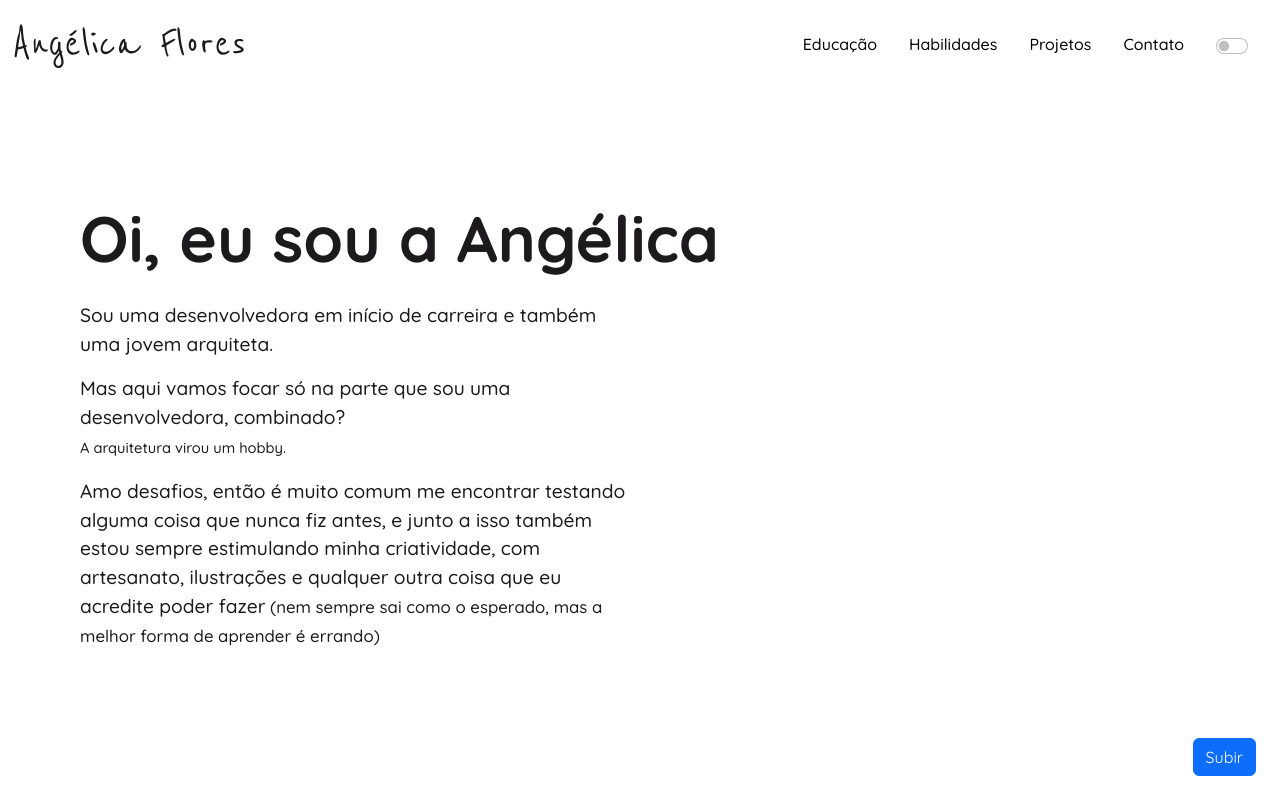
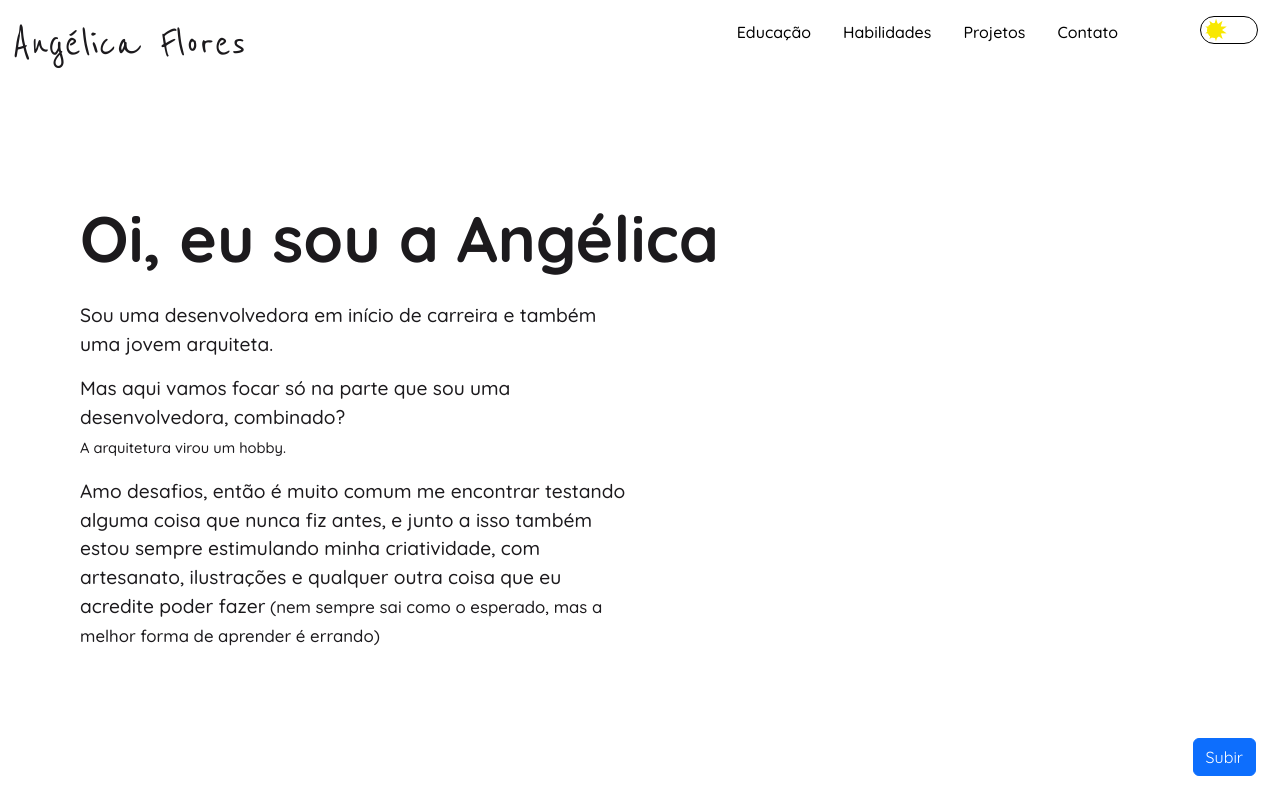
Before and after one commit to Angelicadf97/portfolio, a React (Create React App) app: page / in a window 1280 px wide. Shown: the top 800 px of the page. Built offline with nearby package versions, Linux system fonts and the light colour scheme.

Commit message:
botao dark-mode

```diff
--- a/public/index.html
+++ b/public/index.html
@@ -17,7 +17,6 @@
 </head>
 
 <body>
-  <noscript>You need to enable JavaScript to run this app.</noscript>
   <div id="root"></div>
   <script src="https://cdn.jsdelivr.net/npm/bootstrap@5.2.3/dist/js/bootstrap.bundle.min.js"
     integrity="sha384-kenU1KFdBIe4zVF0s0G1M5b4hcpxyD9F7jL+jjXkk+Q2h455rYXK/7HAuoJl+0I4"
--- a/src/App.css
+++ b/src/App.css
@@ -102,6 +102,102 @@ nav button input:checked ~ label .hamburguer::after{
 }
 /*MENU*/
 
+/*SWITCH*/
+#toggle_checkbox {
+  display: none;
+}
+
+.switch label {
+  width: 58px;
+  height: 28px;
+  background-color: #ffffff;
+  border: solid 1px black;
+  border-radius: 28px;
+  transform: translateY(-50%);
+  cursor: pointer;
+  transition: 0.3s ease background-color;
+  overflow: hidden;
+}
+
+#star {
+  position: absolute;
+  top: 6px;
+  left: 6px;
+  width: 15px;
+  height: 15px;
+  background-color: #f8e800;
+  transform: scale(1);
+  border-radius: 50%;
+  transition: 0.3s ease top, 0.3s ease left, 0.3s ease transform, 0.3s ease background-color;
+  z-index: 1;
+}
+
+#star-1 {
+  position: relative;
+}
+
+#star-2 {
+  position: absolute;
+  transform: rotateZ(36deg);
+}
+
+.star {
+  top: 0;
+  left: -3.5px;
+  font-size: 28px;
+  line-height: 12px;
+  color: #f8e800;
+  transition: 0.3s ease color;
+}
+
+#moon {
+  position: absolute;
+  bottom: -26px;
+  right: 4px;
+  width: 20px;
+  height: 20px;
+  background-color: #fff;
+  border-radius: 50%;
+  transition: 0.3s ease bottom;
+}
+
+#moon:before {
+  content: "";
+  position: absolute;
+  top: -4px;
+  left: -5px;
+  width: 20px;
+  height: 20px;
+  background-color: #ffffff;
+  border-radius: 50%;
+  transition: 0.3s ease background-color;
+}
+
+#toggle_checkbox:checked+label {
+  background-color: #1c1a1d;
+  border: solid 1px white;
+}
+
+#toggle_checkbox:checked+label #star {
+  top: 1px;
+  left: 35px;
+  transform: scale(0.1);
+  background-color: rgb(255, 255, 255);
+}
+
+#toggle_checkbox:checked+label .star {
+  color: rgb(255, 255, 255);
+}
+
+#toggle_checkbox:checked+label #moon {
+  bottom: 4px;
+}
+
+#toggle_checkbox:checked+label #moon:before {
+  background-color: #1c1a1d;
+}
+/*SWITCH*/
+
 #light nav{
   background-color: white;
   color: #1c1a1d;
--- a/src/App.js
+++ b/src/App.js
@@ -20,8 +20,16 @@ function App() {
       <div className="App" id={theme}>
         <Navbar darkmode={
           <div class="form-switch switch">
-            <input class="form-check-input" type="checkbox" role="switch" id="flexSwitchCheckDefault" onChange={toggleTheme} checked={theme === "dark"} />
-            <label class="form-check-label" for="flexSwitchCheckDefault"></label>
+            <input type="checkbox" id="toggle_checkbox"  onChange={toggleTheme} checked={theme === "dark"} />
+            <label for="toggle_checkbox">
+              <div id="star">
+                <div class="star" id="star-1">★</div>
+                <div class="star" id="star-2">★</div>
+              </div>
+              <div id="moon"></div>
+            </label>
+            {/* <input class="form-check-input" type="checkbox" role="switch" id="flexSwitchCheckDefault" onChange={toggleTheme} checked={theme === "dark"} />
+            <label class="form-check-label" for="flexSwitchCheckDefault"></label> */}
           </div>
         } />
 
```
